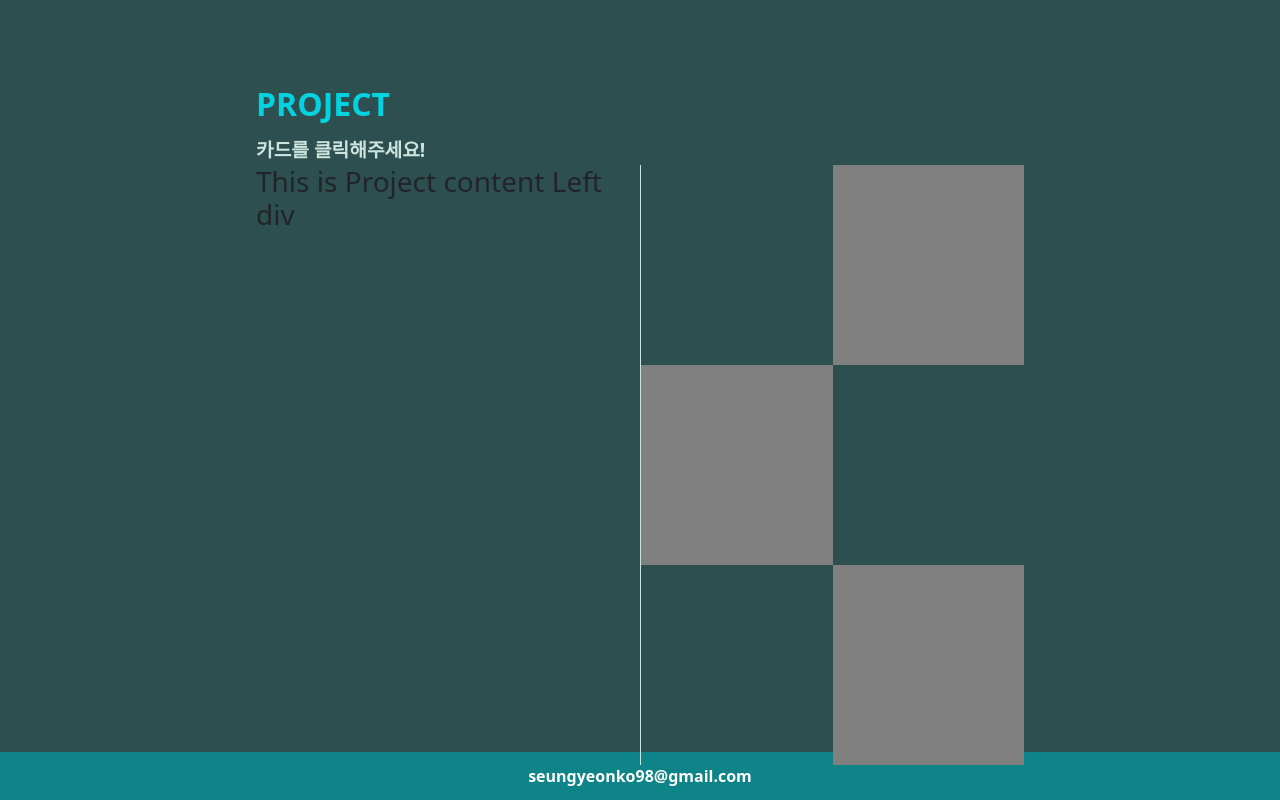
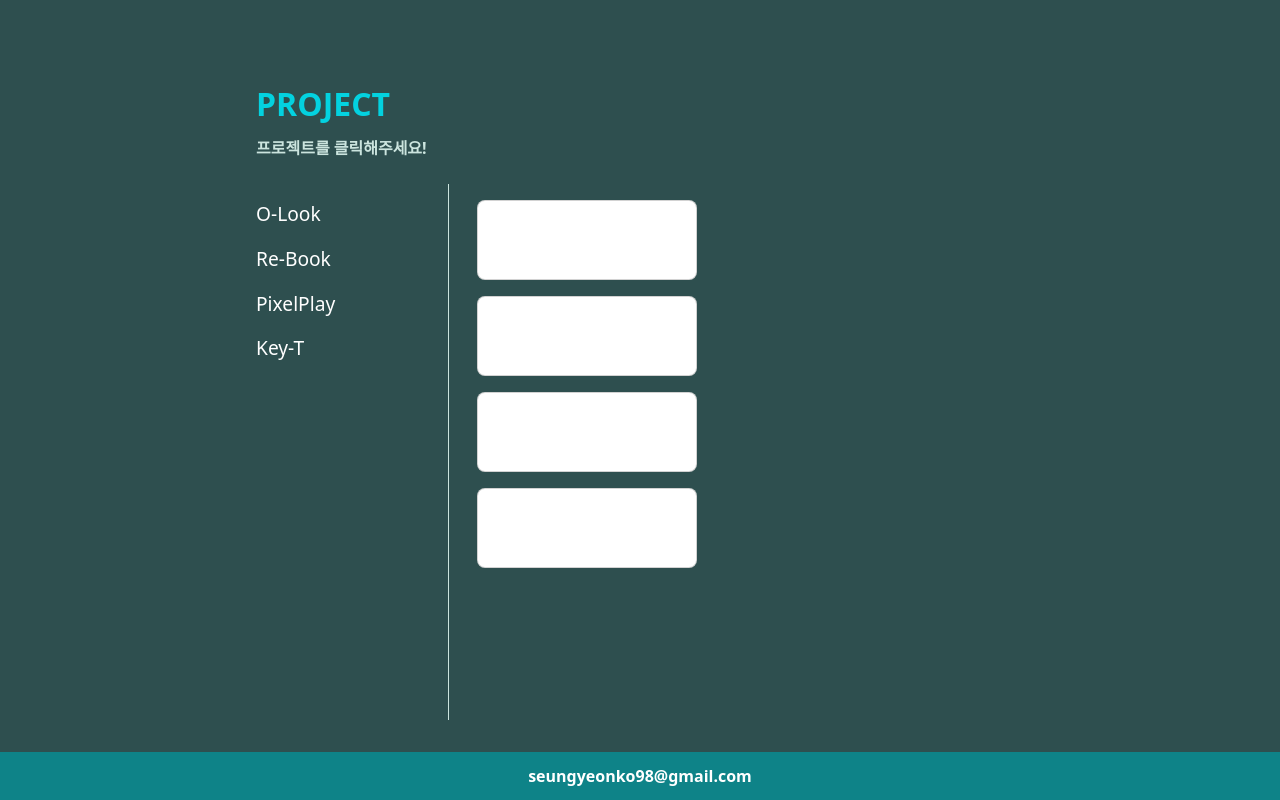
Before and after one commit to kosy0907/Portfolio, a React (Create React App) app: page / in a window 1280 px wide. Shown: the part 1658-2458 px from the top of the page. Built offline with nearby package versions, Linux system fonts and the light colour scheme.

Commit message:
Add project section

```diff
--- a/src/component/Section2/Section2.css
+++ b/src/component/Section2/Section2.css
@@ -82,7 +82,7 @@
 
 @media screen and (max-width: 767px) {
   .about {
-    padding-top: 3.5rem;
+    padding-top: 5rem;
   }
 
   .aboutContent {
--- /dev/null
+++ b/src/component/Section3/Card/projectItem.js
@@ -0,0 +1,59 @@
+export const projectItem = [
+    {
+        id: 1,
+        title: 'O-Look',
+        period: '2021-03 ~ 2021-06',
+        description: '사용자의 선호도를 기반으로 한 패션 아이템 추천사이트입니다.',
+        tag: [
+            {
+                role: 'FrontEnd'
+            },
+            {
+                type: 'Team'
+            }
+
+        ]
+    },
+    {
+        id: 2,
+        title: 'Re-Book',
+        period: '2023-04 ~ 2023-05',
+        description: '나만의 책 리뷰를 작성하고 이미지화하여 공유하는 웹 사이트입니다.',
+        tag: [
+            {
+                role: 'All'
+            },
+            {
+                type: 'Personal'
+            }
+        ]
+    },
+    {
+        id: 3,
+        title: 'PixelPlay',
+        period: '2023-04-10 ~ 2023-04-20',
+        description: '픽셀아트를 제작하여 GIF로 변환할 수 있는 웹 사이트입니다.',
+        tag: [
+            {
+                role: 'All'
+            },
+            {
+                type: 'Personal'
+            }
+        ]
+    },
+    {
+        id: 4,
+        title: 'Key-T',
+        period: '2023-04-10 ~ 2023-04-20',
+        description: '키워드를 입력하면 영화나 드라마를 추천해주는 웹 사이트입니다.',
+        tag: [
+            {
+                role: 'All'
+            },
+            {
+                type: 'Personal'
+            }
+        ]
+    }
+]
--- a/src/component/Section3/Section3.css
+++ b/src/component/Section3/Section3.css
@@ -3,36 +3,49 @@
 }
 
 .projectContent {
-    display: flex;
+    height: 35rem;
 }
 
-.projectLeft, .projectRight {
-    width: 50%;
+.projectContent .container {
+    padding-top: 1.5rem;
 }
 
-.checkerBoard {
-    width: 100%;
-    height: 600px;
-    display: grid;
-    grid-template-columns: 1fr 1fr;
-    border-left: 1px solid #CBE4DE;
-    align-items: stretch;
+.projectContent .container, .projectContent .row {
+    height: 100%;
 }
 
-.checkerBoard div {
-    width: 100%;
-    /* height: 14rem; */
+.projectTitle div:hover {
+    background-color: #CBE4DE;
+    color: #2E4F4F !important;
+    cursor: pointer;
 }
 
-.checkerBoard div:nth-child(2),
-.checkerBoard div:nth-child(3),
-.checkerBoard div:nth-child(6),
-.checkerBoard div:nth-child(7) {
-    background-color: gray;
+.col-lg-9 {
+    border-left: 1px solid #CBE4DE;
 }
 
-@media (max-width: 750px) {
+.cardContainer .card {
+    width: 40%;
+    height: 5rem;
+    border-radius: 0.5rem;
+    margin: 1rem;
+}
+
+@media screen and (max-width: 767px) {
+    .project {
+      padding-top: 5rem;
+    }
     .checkerBoard::-webkit-scrollbar{
         display:none;
     }
-}
+  }
+
+  @media screen and (min-width: 768px) and (max-width: 991px) {
+  }
+
+  @media screen and (min-width: 992px) and (max-width: 1199px) {
+  }
+
+  @media screen and (min-width: 1200px) {
+
+  }
--- a/src/component/Section3/Section3.js
+++ b/src/component/Section3/Section3.js
@@ -1,5 +1,15 @@
 import React, { forwardRef } from 'react';
+import { projectItem } from './Card/projectItem';
 import './Section3.css';
+import { Card } from 'react-bootstrap';
+
+const images = [
+    'https://dummyimage.com/600x400/000/fff&text=Image+1',
+    'https://dummyimage.com/600x400/000/fff&text=Image+2',
+    'https://dummyimage.com/600x400/000/fff&text=Image+3',
+    'https://dummyimage.com/600x400/000/fff&text=Image+4',
+    'https://dummyimage.com/600x400/000/fff&text=Image+5',
+];
 
 function Section4(props, projectRef) {
     return (
@@ -7,23 +17,31 @@ function Section4(props, projectRef) {
             <div className='wrap'>
                 <div className='title'>
                     <p>PROJECT</p>
-                    <p style={{ color: '#CBE4DE', fontSize: '1.2rem', margin: '0' }}>카드를 클릭해주세요!</p>
+                    <p style={{ color: '#CBE4DE', fontSize: '1rem', margin: '0' }}>프로젝트를 클릭해주세요!</p>
                 </div>
                 <div className='projectContent'>
-                    <div className='projectLeft'>
-                        <h3>This is Project content Left div</h3>
-                    </div>
-                    <div className='projectRight'>
-                        <div className='checkerBoard'>
-                            <div />
-                            <div />
-                            <div />
-                            <div />
-                            <div />
-                            <div />
+                    <div className='container'>
+                        <div className="row">
+                            <div className="col-lg-3" style={{ padding: '0' }}>
+                                <div className='projectTitle'>
+                                    {projectItem.map((item, id) => {
+                                        return (
+                                            <div style={{ color: '#fff', fontSize: '1.2rem', margin: '1rem 0', width: '7rem' }}>{item.title}</div>
+                                        )
+                                    })}
+                                </div>
+                            </div>
+                            <div className="col-lg-9 col-md-7">
+                                <div className='cardContainer'>
+                                    {projectItem.map((item, id) => {
+                                        return (
+                                            <Card />
+                                        );
+                                    })}
+                                </div>
+                            </div>
                         </div>
                     </div>
-
                 </div>
             </div>
         </div>
```
Also changed, not shown: src/component/Section3/Card/Card.js (added, +11 -0 lines).
